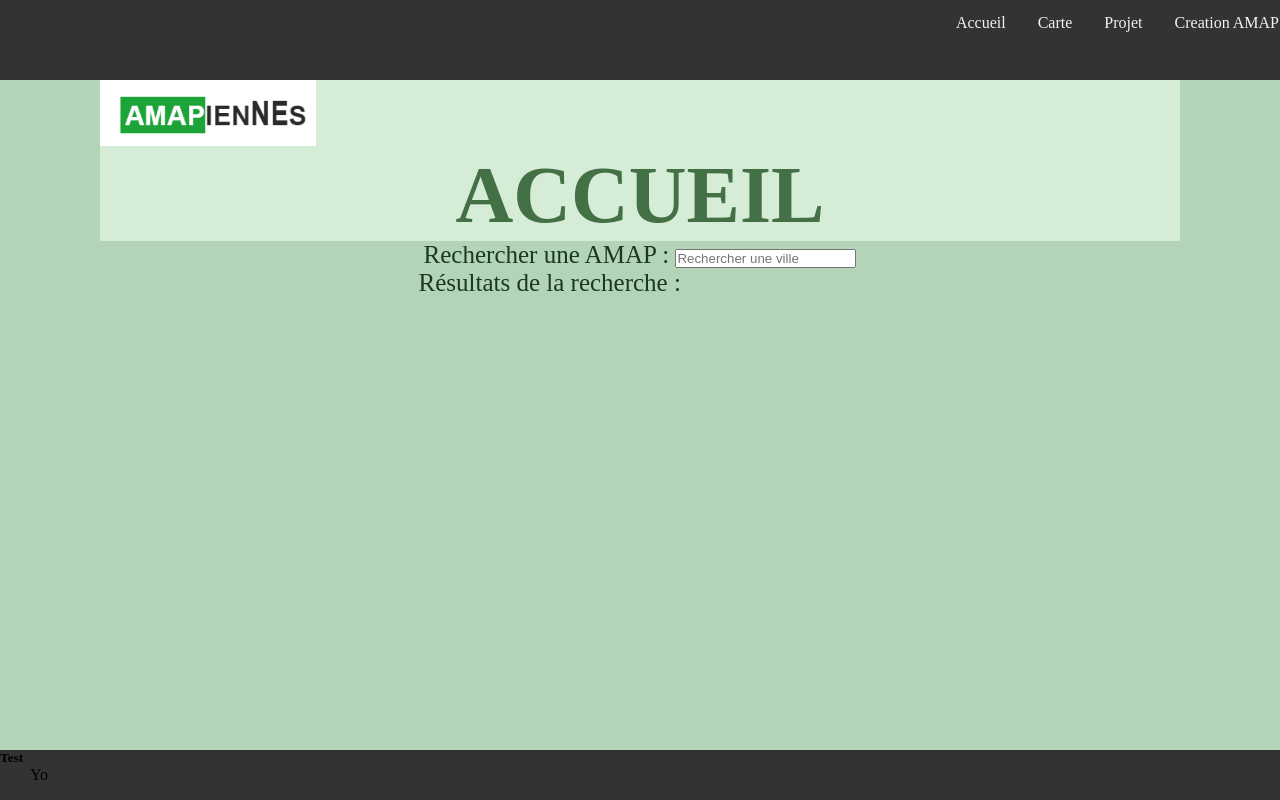
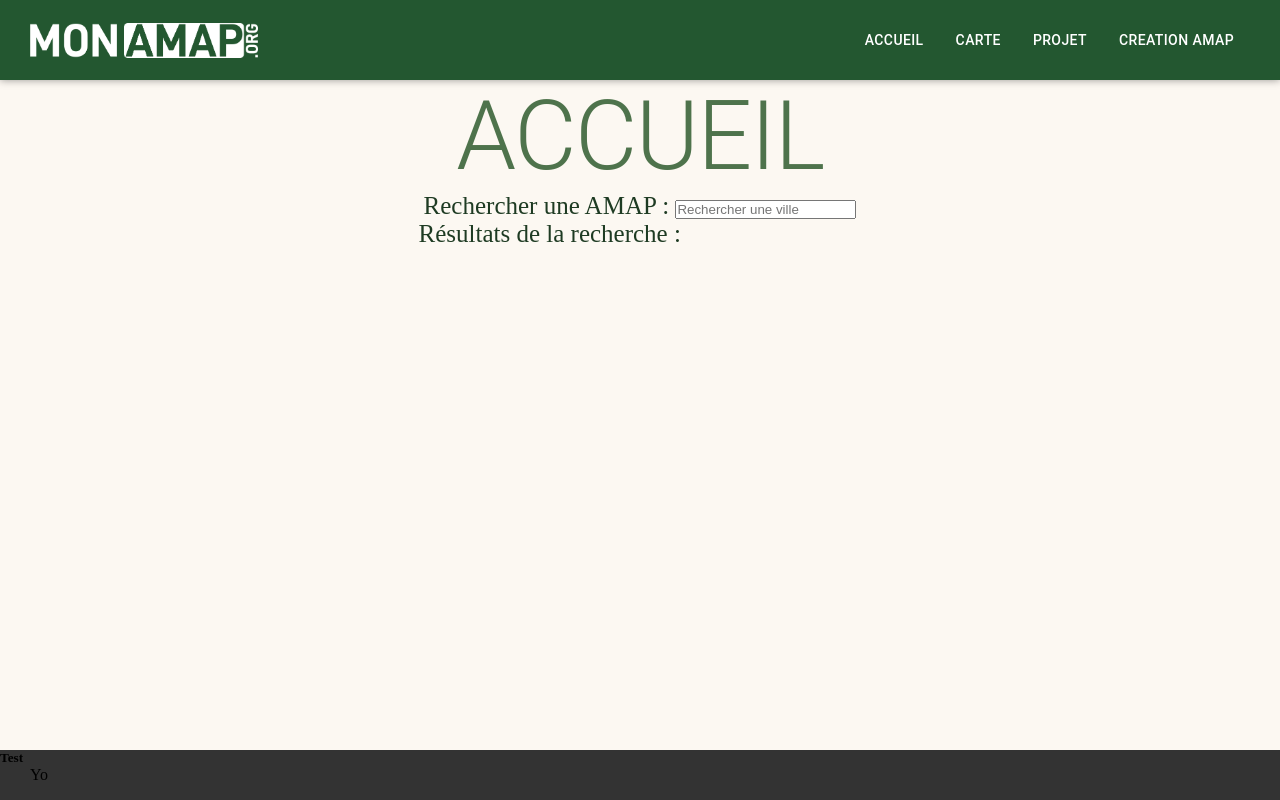
Before and after one commit to PaulFarault/ece-ppe, a Next.js app in the folder front-end/: page / in a window 1280 px wide. Built offline with nearby package versions, Linux system fonts and the light colour scheme.

Commit message:
front: fix layout + global styling + logo

```diff
--- a/front-end/components/Layout.jsx
+++ b/front-end/components/Layout.jsx
@@ -1,13 +1,16 @@
 import Navbar from './Navbar'
 import defaultStyles from './Layout.module.scss'
+import Typography from '@material-ui/core/Typography'
 
-export default ({ children, styles = defaultStyles.main }) => {
+export default ({ children, styles = defaultStyles.main, title }) => {
   return (
     <>
       <header className={defaultStyles.header}>
+        <img src="/logo.png"></img>
         <Navbar />
       </header>
       <main className={styles}>
+        {title && <Typography variant="h1">{title.toUpperCase()}</Typography>}
         {children}
       </main>
       <footer className={defaultStyles.footer}>
--- a/front-end/components/Layout.module.scss
+++ b/front-end/components/Layout.module.scss
@@ -1,17 +1,25 @@
 .header {
   position: fixed;
+  padding: 0 30px;
   width: 100%;
-  background-color: #333;
+  background-color: rgb(35, 87, 48);
   height: 80px;
   z-index: 2;
+  display: flex;
+  align-items: center;
+  justify-content: space-between;
+  box-shadow: 0px 0px 8px 0px rgba(0,0,0,0.4);
+
+  img {
+    height: 35px;
+  }
 }
 
 .main {
   padding-top: 80px;
+  min-height: calc(100vh - 50px);
   margin: auto;
   max-width: 1080px;
-  position: relative;
-  min-height: calc(100vh - 80px - 50px);
 }
 
 .footer {
--- a/front-end/components/Navbar.jsx
+++ b/front-end/components/Navbar.jsx
@@ -1,5 +1,6 @@
 import Link from 'next/link'
 import { useRouter } from "next/router";
+import Typography from '@material-ui/core/Typography'
 
 import styles from './Navbar.module.scss'
 
@@ -11,16 +12,24 @@ export default () => {
     <>
       <nav className={styles.nav}>
         <Link href="/">
-          <a className={router.pathname == "/" ? "active" : ""}>Accueil</a>
+          <a className={router.pathname == "/" ? "active" : ""}>
+            <Typography variant="button">Accueil</Typography>
+          </a>
         </Link>
         <Link href="/carte">
-          <a className={router.pathname == "/carte" ? "active" : ""}>Carte</a>
+          <a className={router.pathname == "/carte" ? "active" : ""}>
+            <Typography variant="button">Carte</Typography>
+          </a>
         </Link>
         <Link href="/projet">
-          <a className={router.pathname == "/projet" ? "active" : ""}>Projet</a>
+          <a className={router.pathname == "/projet" ? "active" : ""}>
+            <Typography variant="button">Projet</Typography>
+          </a>
         </Link>
         <Link href="/nouvelle">
-          <a className={router.pathname == "/nouvelle" ? "active" : ""}>Creation AMAP</a>
+          <a className={router.pathname == "/nouvelle" ? "active" : ""}>
+            <Typography variant="button">Creation AMAP</Typography>
+          </a>
         </Link>
       </nav>
     </>
--- a/front-end/components/Navbar.module.scss
+++ b/front-end/components/Navbar.module.scss
@@ -1,23 +1,21 @@
 .nav {
-  width: 100%;
-  padding: 0 15px;
   display: flex;
-  justify-content: flex-end;
   align-content: center;
   align-items: center;
   a {
-    color: #f2f2f2;
     text-align: center;
     padding: 14px 16px;
     text-decoration: none;
+    color: #fff;
+    font-weight: 500;
 
-    .active {
+    & .active {
       background-color: rgb(7, 207, 90);
     }
 
     &:hover {
-      background-color: #ddd;
-      color: black;
+      background-color: #FFF;
+      color: #333;
     }
   }
 }
--- a/front-end/pages/carte.module.scss
+++ b/front-end/pages/carte.module.scss
@@ -1,6 +1,6 @@
 .main {
   position: relative;
-  min-height: calc(100vh - 80px);
+  min-height: calc(100vh);
 }
 
 .listSide {
@@ -22,4 +22,6 @@
   height: calc(100vh - 80px);
   position: sticky;
   top: 80px;
+  border-radius: 20px 0 0 20px;
+  overflow: hidden;
 }
--- a/front-end/pages/index.js
+++ b/front-end/pages/index.js
@@ -3,7 +3,7 @@ import { useState, useEffect } from 'react'
 import Layout from '../components/Layout'
 import Head from 'next/head'
 import Link from 'next/link'
-import { Component } from 'react/cjs/react.production.min'
+
 
 const Index = () => {
   const [searchText, setSearchText] = useState('')
@@ -30,11 +30,7 @@ const Index = () => {
         <title>PPE - AMAP</title>
       </Head>
 
-      <Layout>
-        <header>
-          <img src="/projet/logo.png" width='20%' />
-          <h1>ACCUEIL</h1>
-        </header>
+      <Layout title={"Accueil"}>
 
         <form>
           <div className='paragraph'>
--- a/front-end/pages/nouvelle.js
+++ b/front-end/pages/nouvelle.js
@@ -12,9 +12,6 @@ const Nouvelle = () => {
       </Head>
 
       <Layout>
-        <header>
-          <h1>CREATION NOUVELLE AMAP</h1>
-        </header>
 
         <CreationForm />
 
--- a/front-end/public/styles.css
+++ b/front-end/public/styles.css
@@ -1,15 +1,13 @@
 * {
   margin:0;
   padding: 0;
+  box-sizing: border-box;
 }
 
 body {
-    background-color :rgb(179, 212, 182);
+  background-color: rgb(252, 248, 242);
 }
-header {
 
-    background-color :rgb(213, 236, 214);
-}
 h1 {
     display :flex;
     justify-content : space-evenly;
@@ -38,7 +36,6 @@ h3 {
 }
 
 .paragraph{
-    background-color: rgb(179, 212, 182);
     display : flex ;
     justify-content : space-evenly ;
     align-items: center;
@@ -49,7 +46,6 @@ h3 {
     margin-left: 10%;
 }
 .paragraph2{
-    background-color: rgb(179, 212, 182);
     display : flex ;
     justify-content :space-evenly ;
     align-items: center;
```
Also changed, not shown: front-end/components/List/Card.jsx (+2 -16 lines), front-end/pages/projet.js (+1 -6 lines), front-end/public/logo.png (added), front-end/public/projet/logo.png (deleted).
